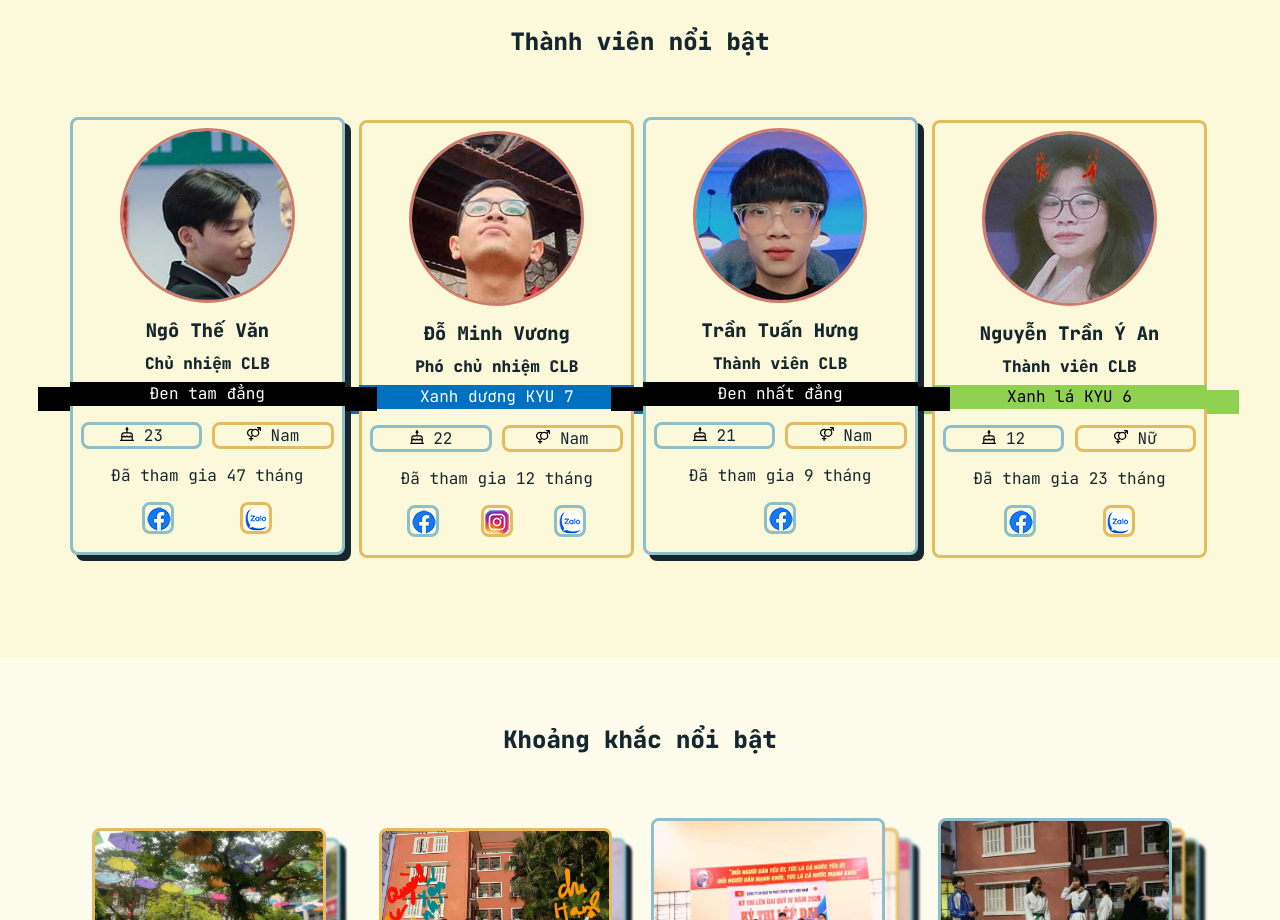
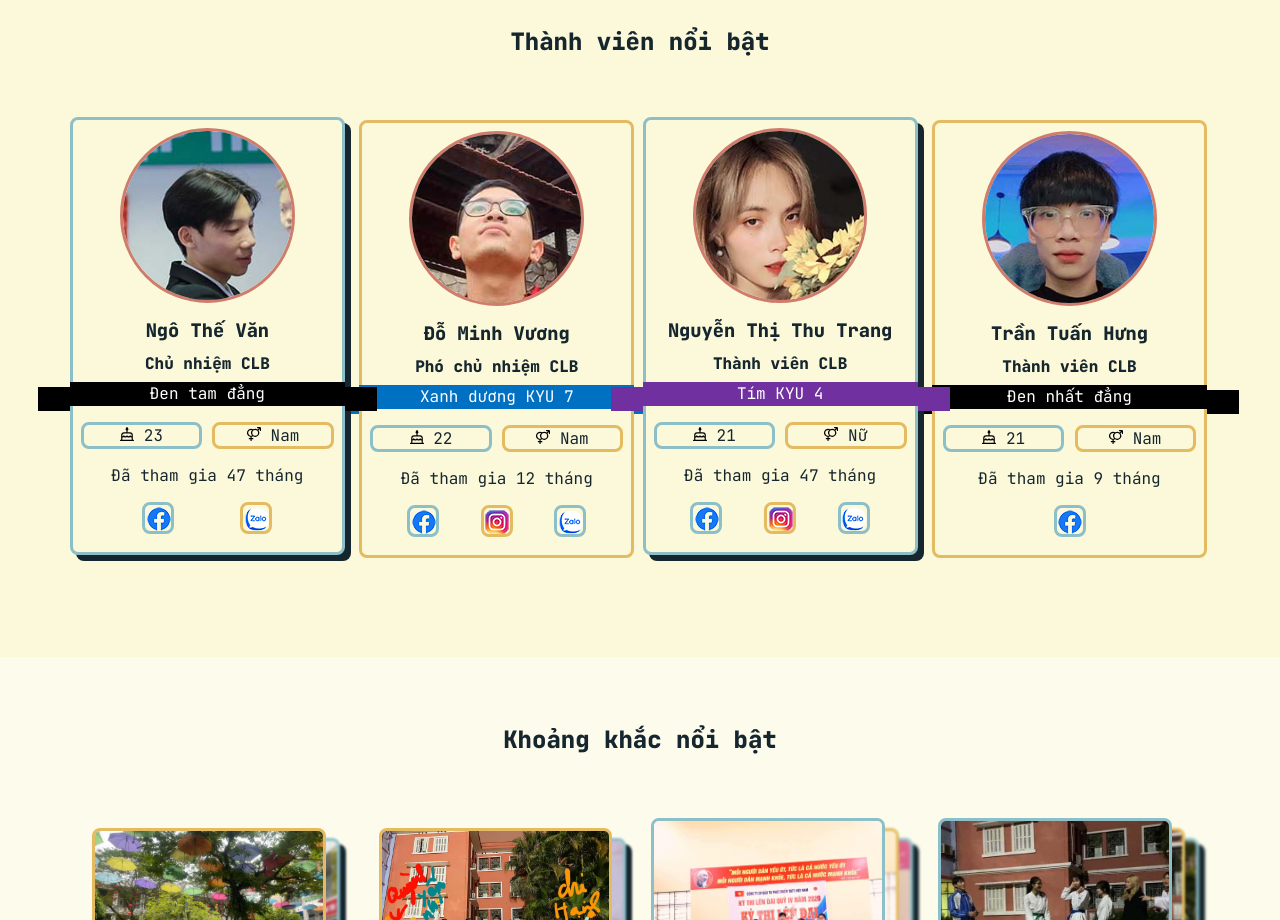
Before and after one commit to xoaicc/karate-hanu-club, a React (Create React App) app: page / in a window 1280 px wide. Shown: the part 1280-2200 px from the top of the page. Built offline with nearby package versions, Linux system fonts and the light colour scheme; a web font is replaced by a local one.

Commit message:
Update member data

```diff
--- a/src/data/memberData.js
+++ b/src/data/memberData.js
@@ -29,6 +29,23 @@ export const MEMBERS = [
             facebook: "vuong.xoaic",
             instagram: "xoaicc",
             zalo: "0383398867"
+        },
+        featured: true,
+        isLeave: false
+    },
+    {
+        id: "m03",
+        avatar: "m03.jpg",
+        fullName: "Nguyễn Thị Thu Trang",
+        birthday: "2002-11-17",
+        gender: "Nữ",
+        role: "Thành viên CLB",
+        level: "Tím KYU 4",
+        joinDate: "2019-09-01",
+        socialProfile: {
+            facebook: "profile.php?id=100023122844526",
+            instagram: "Iam_tranganh",
+            zalo: "0989103281"
         },
         featured: true,
         isLeave: false
@@ -81,7 +98,7 @@ export const MEMBERS = [
             instagram: "",
             zalo: "0976956400"
         },
-        featured: true,
+        featured: false,
         isLeave: false
     }
 ]
```
Also changed, not shown: src/assets/images/Member/m03.jpg (added).
